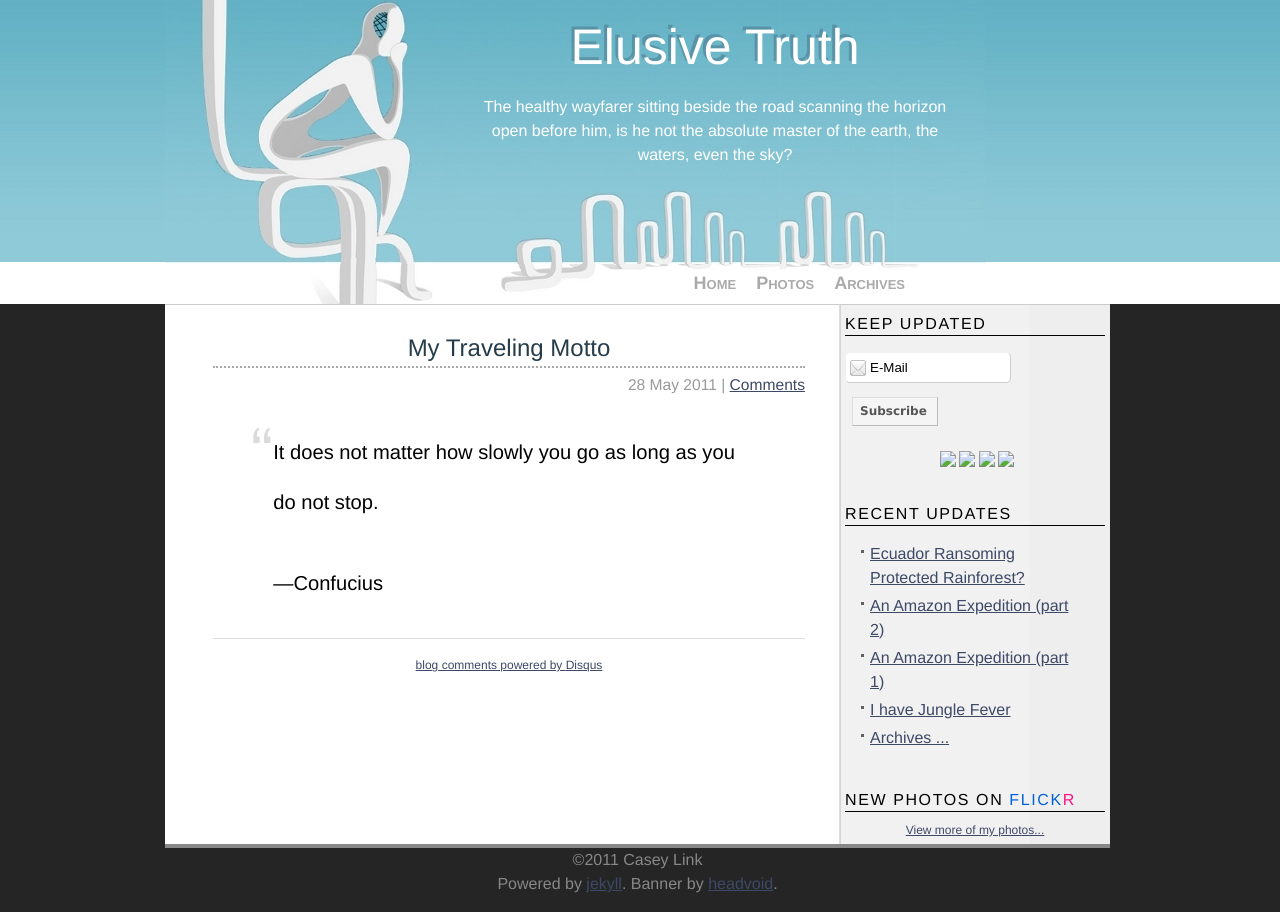
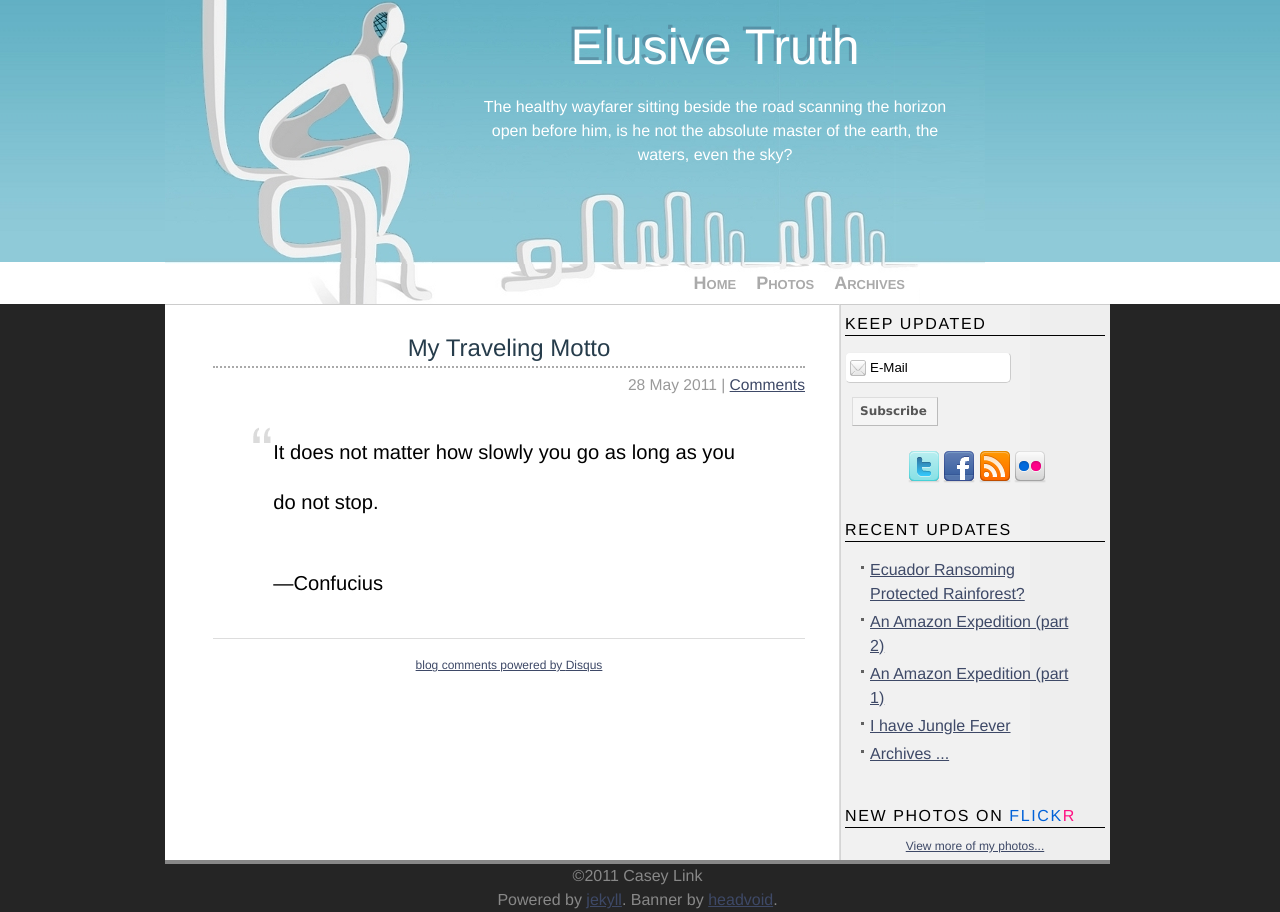
Before and after one commit to Ramblurr/elusivetruth, a Jekyll site: the page built from _posts/tumblr/2011-05-28-my-traveling-motto.html, in a window 1280 px wide. Built offline with Jekyll 4.4.1, drawn with Linux system fonts in a browser that asks for light colours; some web fonts are replaced; Markdown is read by kramdown in place of the engine named in the settings; comment, search, counter and statistics services are not loaded.

Commit message:
fix relative urls

```diff
--- a/_includes/footer_new.html
+++ b/_includes/footer_new.html
@@ -7,10 +7,10 @@
                             <input type="text" class="rounded email" name="email" value="E-Mail" onfocus="if (this.value == 'E-Mail') {this.value = '';}" onblur="if (this.value == '') {this.value = 'E-Mail';}"/><button type="submit">Subscribe</button></p>
                             <input type="hidden" value="ElusiveTruth" name="uri"/><input type="hidden" name="loc" value="en_US"/></form>
                         <p class="social-icons">
-                        <a href="https://twitter.com/#!/Ramblurr" title="@Ramblurr on Twitter"><img src="images/icons/twitter_32.png" /></a>
-                        <a href="https://facebook.com/caseylink" title="@Ramblurr on Twitter"><img src="images/icons/facebook_32.png" /></a>
-                        <a href="http://elusivetruth.net/feed" title="@Ramblurr on Twitter"><img src="images/icons/rss_32.png" /></a>
-                        <a href="http://www.flickr.com/photos/ramblurr/" title="Casey's Photos"><img src="images/icons/flickr_32.png" /></a>
+                        <a href="https://twitter.com/#!/Ramblurr" title="@Ramblurr on Twitter"><img src="/images/icons/twitter_32.png" /></a>
+                        <a href="https://facebook.com/caseylink" title="@Ramblurr on Twitter"><img src="/images/icons/facebook_32.png" /></a>
+                        <a href="http://elusivetruth.net/feed" title="@Ramblurr on Twitter"><img src="/images/icons/rss_32.png" /></a>
+                        <a href="http://www.flickr.com/photos/ramblurr/" title="Casey's Photos"><img src="/images/icons/flickr_32.png" /></a>
                         </p>
                     </div>
 
```
